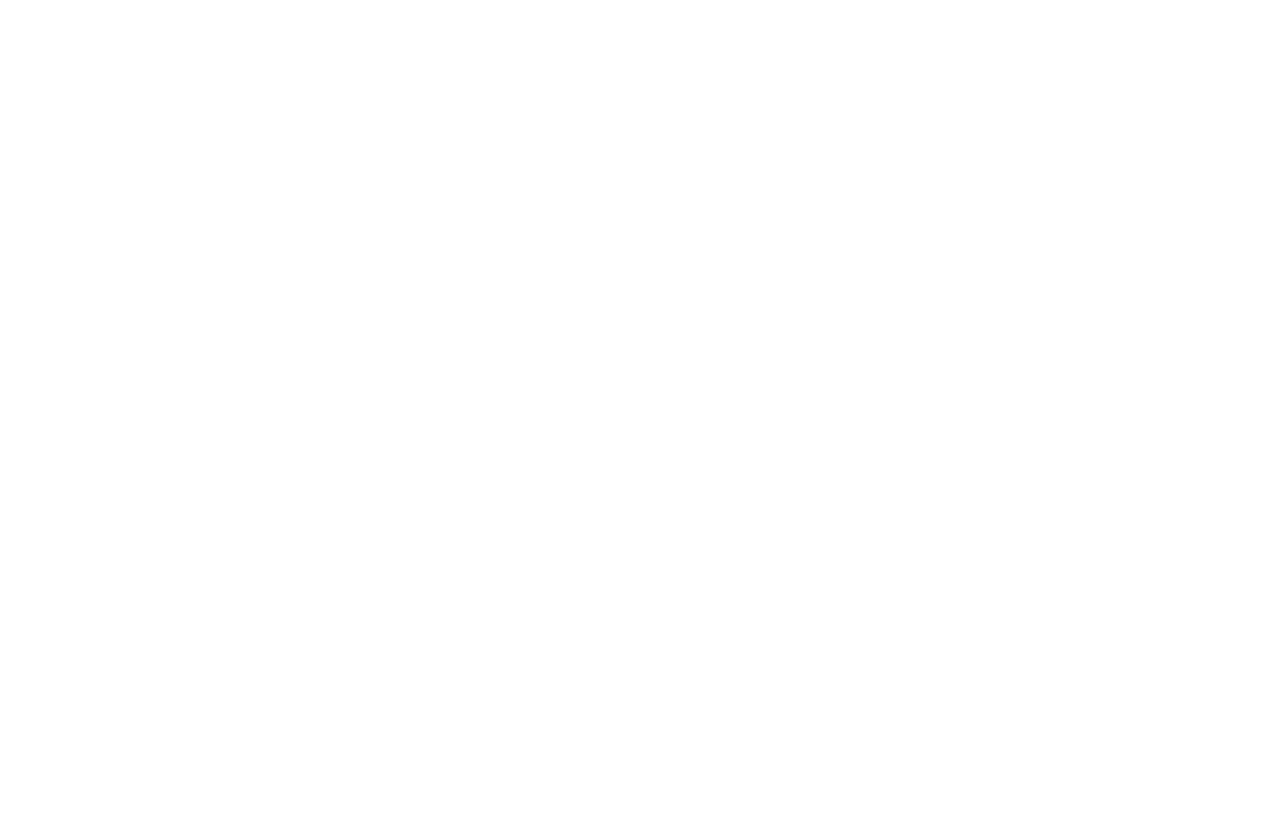
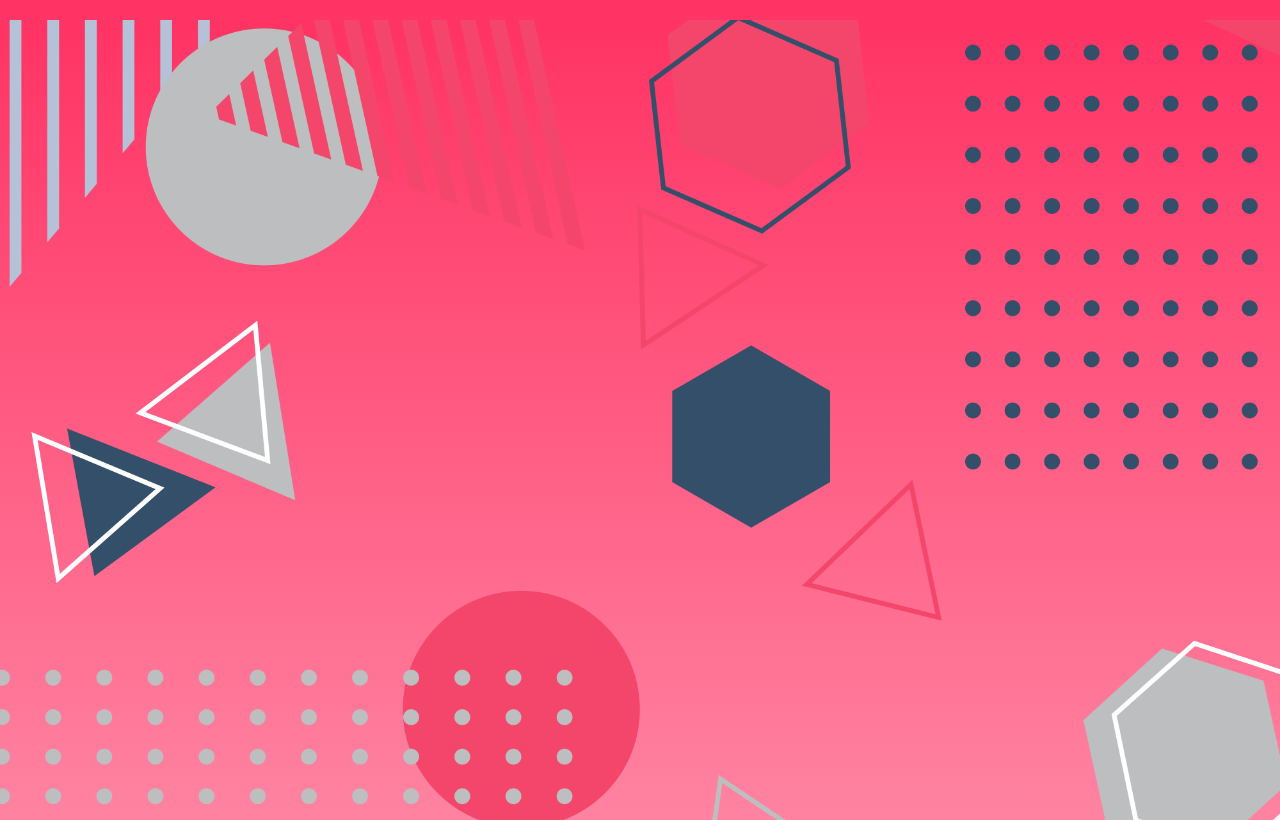
Before and after one commit to Guilherme-Beckman/social-media-events, an Angular app in the folder frontend/social-media-events/: page /login in a window 1280 px wide. Before the commit this address led to /. Built offline with nearby package versions, Linux system fonts and the light colour scheme.

Commit message:
feat: add a background pattern to login-register page

```diff
--- a/frontend/social-media-events/src/app/app.component.ts
+++ b/frontend/social-media-events/src/app/app.component.ts
@@ -1,5 +1,6 @@
 import { Component } from '@angular/core';
 import { RouterOutlet } from '@angular/router';
+import { DefaultLayoutPageLoginRegisterComponent } from "./components/default-layout-page-login-register/default-layout-page-login-register.component";
 
 @Component({
   selector: 'app-root',
--- a/frontend/social-media-events/src/app/app.routes.ts
+++ b/frontend/social-media-events/src/app/app.routes.ts
@@ -1,3 +1,9 @@
 import { Routes } from '@angular/router';
+import { LoginComponent } from './pages/login/login.component';
 
-export const routes: Routes = [];
+export const routes: Routes = [
+    {
+    path: "login",
+    component: LoginComponent
+}
+];
--- a/frontend/social-media-events/src/app/components/default-layout-page-login-register/default-layout-page-login-register.component.css
+++ b/frontend/social-media-events/src/app/components/default-layout-page-login-register/default-layout-page-login-register.component.css
@@ -0,0 +1,34 @@
+
+  main {
+    margin: 0px;
+    height: 100vh;
+    width: 100vw;
+    position: relative;
+  }
+  main::after{
+    content: '';
+    position: absolute;
+    background-image: url(../../../../public/images/background-assets.png);
+    height: 100vh;
+    width: 100vw;
+    z-index: -1;
+    top: 0;
+    left: 0;
+    background-size: cover;
+    margin: 0px;
+    background-position: center;
+    height: 100%; /* Usar 100% para preencher o pai */
+    width: 100%; /* Usar 100% para preencher o pai */
+  }
+  main::before{
+    content: '';
+    position: absolute;
+    background:linear-gradient(#FF3364, #FF83A1);
+    height: 100vh;
+    width: 100vw;
+    z-index: -2;
+    top: 0;
+    left: 0;
+    background-size: cover;
+    margin: 0px;
+  }
--- a/frontend/social-media-events/src/app/components/default-layout-page-login-register/default-layout-page-login-register.component.html
+++ b/frontend/social-media-events/src/app/components/default-layout-page-login-register/default-layout-page-login-register.component.html
@@ -1,10 +1,9 @@
+
 <main>
-    <section>
+    <div class="card">
         <h2></h2>
-        <button></button>
         <div>
-            <span>Or</span>
+            <label for="email"></label>
         </div>
-        <button></button>
-    </section>
+    </div>
 </main>
--- a/frontend/social-media-events/src/app/pages/login/login.component.html
+++ b/frontend/social-media-events/src/app/pages/login/login.component.html
@@ -1 +1 @@
-<p>login works!</p>
+<app-default-layout-page-login-register></app-default-layout-page-login-register>
--- a/frontend/social-media-events/src/app/pages/login/login.component.ts
+++ b/frontend/social-media-events/src/app/pages/login/login.component.ts
@@ -1,9 +1,10 @@
 import { Component } from '@angular/core';
+import { DefaultLayoutPageLoginRegisterComponent } from '../../components/default-layout-page-login-register/default-layout-page-login-register.component';
 
 @Component({
   selector: 'app-login',
   standalone: true,
-  imports: [],
+  imports: [DefaultLayoutPageLoginRegisterComponent],
   templateUrl: './login.component.html',
   styleUrl: './login.component.css'
 })
--- a/frontend/social-media-events/src/styles.css
+++ b/frontend/social-media-events/src/styles.css
@@ -1 +1,4 @@
-/* You can add global styles to this file, and also import other style files */
+ body{
+    margin: 0px;
+    background: linear-gradient(#FF3364,#FF83A1);
+  }
```
Also changed, not shown: frontend/social-media-events/public/images/background-assets.png (added).
